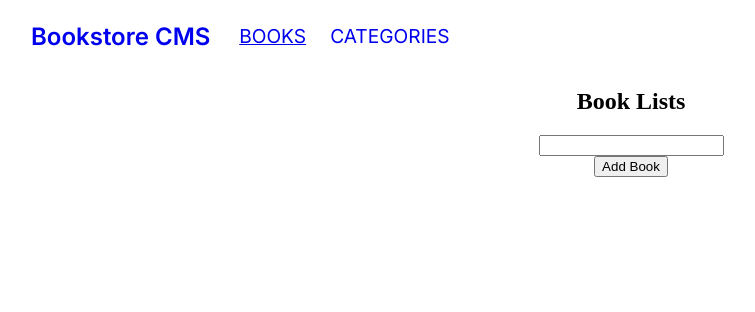
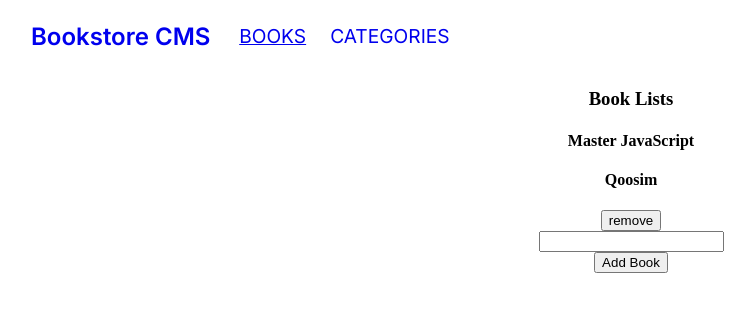
Before and after one commit to Qoosim/Bookstore-react, a React (Create React App) app: page / in a window 1280 px wide. Shown: the top 312 px of the page, without its empty margins (9-764 px from the left). Built offline with nearby package versions, Linux system fonts and the light colour scheme.

Commit message:
Create BookList to render both the Book and Form components

```diff
--- a/package.json
+++ b/package.json
@@ -6,6 +6,7 @@
     "@testing-library/jest-dom": "^5.16.2",
     "@testing-library/react": "^12.1.3",
     "@testing-library/user-event": "^13.5.0",
+    "prop-types": "^15.8.1",
     "react": "^17.0.2",
     "react-dom": "^17.0.2",
     "react-redux": "^7.2.6",
--- a/src/App.js
+++ b/src/App.js
@@ -4,7 +4,7 @@ import {
   Routes,
   Route,
 } from 'react-router-dom';
-import Book from './components/Book';
+import BookList from './components/BookList';
 import Category from './components/Category';
 import Nav from './components/Nav';
 
@@ -14,7 +14,7 @@ function App() {
       <div>
         <Nav />
         <Routes>
-          <Route path="/" element={<Book />} />
+          <Route path="/" element={<BookList />} />
           <Route path="/category" element={<Category />} />
         </Routes>
       </div>
--- a/src/components/Book.js
+++ b/src/components/Book.js
@@ -1,15 +1,24 @@
 import React from 'react';
+import PropTypes from 'prop-types';
 
-const Book = () => (
-  <div className="App">
-    <h2>Book Lists</h2>
-    <form>
+const Book = ({ book }) => {
+  const { title, author } = book;
+  return (
+    <div className="App">
       <div>
-        <input type="text" />
+        <h4>{title}</h4>
+        <h4>{author}</h4>
+        <button type="button">remove</button>
       </div>
-      <button type="submit">Add Book</button>
-    </form>
-  </div>
-);
+    </div>
+  );
+};
+
+Book.propTypes = {
+  book: PropTypes.shape({
+    title: PropTypes.string,
+    author: PropTypes.string,
+  }).isRequired,
+};
 
 export default Book;
--- /dev/null
+++ b/src/components/BookList.js
@@ -0,0 +1,14 @@
+import React from 'react';
+import Book from './Book';
+import Form from './Form';
+import books from './books';
+
+const BookList = () => (
+  <div className="App">
+    <h3>Book Lists</h3>
+    <Book book={books[0]} />
+    <Form />
+  </div>
+);
+
+export default BookList;
--- /dev/null
+++ b/src/components/Form.js
@@ -0,0 +1,14 @@
+import React from 'react';
+
+const Form = () => (
+  <div>
+    <form>
+      <div>
+        <input type="text" />
+      </div>
+      <button type="submit">Add Book</button>
+    </form>
+  </div>
+);
+
+export default Form;
--- /dev/null
+++ b/src/components/books.js
@@ -0,0 +1,19 @@
+const books = [
+  {
+    id: 1,
+    title: 'Master JavaScript',
+    author: 'Qoosim',
+  },
+  {
+    id: 2,
+    title: 'Learn React',
+    author: 'John Smilga',
+  },
+  {
+    id: 3,
+    title: 'Lear React Native',
+    author: 'Bob Zirol',
+  },
+];
+
+export default books;
```
Also changed, not shown: 1 other file (tests, documents, lock files or other folders).
